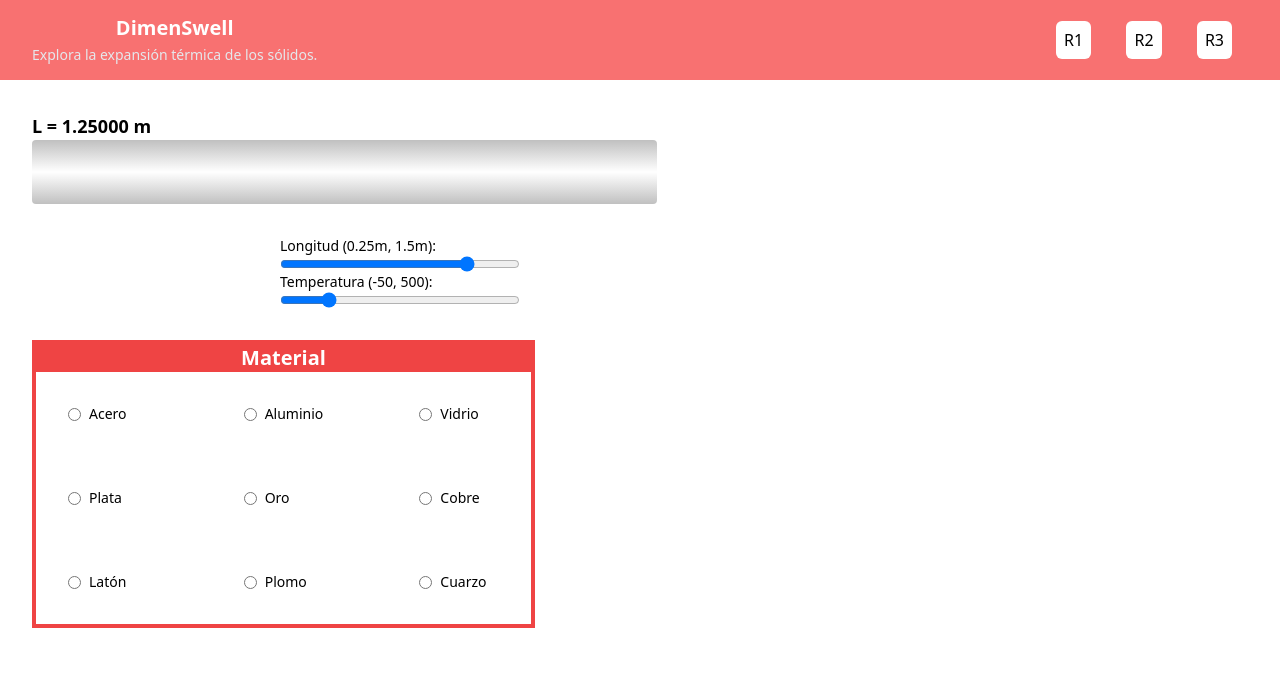
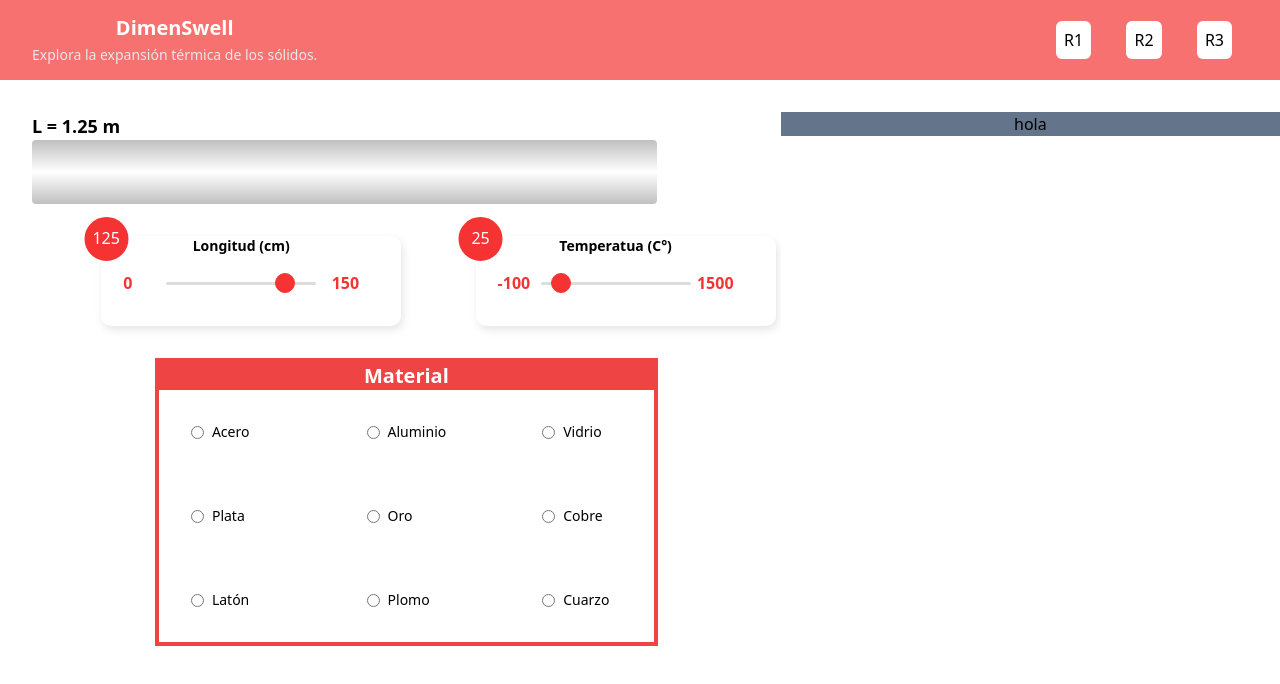
Before and after one commit to elcokiin/dimenswell, a React (Create React App) app: page / in a window 1280 px wide. Shown: the top 684 px of the page. Built offline with nearby package versions, Linux system fonts and the light colour scheme; the HTML template or start-up script is replaced by a standard one.

Commit message:
InputRange

```diff
--- a/src/components/Cylinder.jsx
+++ b/src/components/Cylinder.jsx
@@ -11,7 +11,7 @@ export const Cylinder = () => {
     return (
         <>
             <p className="text-lg font-bold">
-                L = {(width / 100).toFixed(5)} m
+                L = {(width / 100)} m
             </p>
             <div className="cylinder" style={{ width: `${(width * 5)}px`, background: gradient }}></div>
         </>
--- a/src/components/InputLarge.jsx
+++ /dev/null
@@ -1,17 +0,0 @@
-import { useContext } from "react"
-import { WidthContext } from "../Contexts"
-
-export const InputLarge = ({setWidth}) => {
-    const widthCot = useContext(WidthContext)
-
-    const handleChange = (e) => {
-        setWidth(e.target.value / 1)
-    }
-
-    return (
-        <div className="flex flex-col w-60">
-            <label htmlFor="vol" className="text-sm font-normal">Longitud (0.25m, 1.5m):</label>
-            <input type="range" value={widthCot} id="vol" name="vol" min="25" max="150" onChange={handleChange}></input>
-        </div>
-    )
-}
--- /dev/null
+++ b/src/components/InputRange.jsx
@@ -0,0 +1,19 @@
+import '../styles/inputRange.css'
+
+export const InputRange = ({ value, min, max, message, handleChange }) => {
+    return (
+        <div className="range">
+            <label htmlFor="temperature" className="text-sm font-semibold">{message}</label>
+            <div className={`sliderValue`}>
+                <span>{value.toFixed(0)}</span>
+            </div>
+            <div className="field pb-4">
+                <div className="value left">
+                    {min}</div>
+                <input type="range" min={min} max={max} value={value} steps="1" onChange={handleChange}/>
+                <div className="value right">
+                    {max}</div>
+            </div>
+        </div>
+    )
+}
--- a/src/components/InputTemperature.jsx
+++ /dev/null
@@ -1,24 +0,0 @@
-import { useContext, useEffect, useRef } from "react"
-import { WidthContext, TemperatureContext, MaterialContext } from "../Contexts"
-
-import { obtainChangeLength, obtainMaterial } from '../utils/utils'
-
-export const InputTemperature = ({ setWidth, setTemperature }) => {
-    const widthCot = useContext(WidthContext)
-    const temperatureCot = useContext(TemperatureContext)
-    const materialCot = useContext(MaterialContext)
-
-    const handleChange = (e) => {
-        const temperatureVariation = e.target.value - temperatureCot
-        const newWidth = widthCot + obtainChangeLength(widthCot, obtainMaterial(materialCot).expansionCoefficient, temperatureVariation)
-        setWidth(newWidth)
-        setTemperature(e.target.value)
-    }
-
-    return (
-        <div className="flex flex-col w-60">
-            <label htmlFor="vol" className="text-sm font-normal">Temperatura (-50, 500):</label>
-            <input type="range" id="vol" name="vol" min="-50" max="500" onChange={handleChange}></input>
-        </div>
-    )
-}
--- a/src/components/Materias.jsx
+++ b/src/components/Materias.jsx
@@ -1,6 +1,6 @@
 import { materials } from "../data/materials"
 
-export const Materias = ({setMaterial}) => {
+export const Materias = ({setMaterial, setWidth}) => {
 
     const handleChange = (e) => {
         setMaterial(e.target.value)
--- /dev/null
+++ b/src/components/TableVariations.jsx
@@ -0,0 +1,8 @@
+
+export const TableVariations = () => {
+    return (
+        <div>
+
+        </div>
+    )
+}
--- /dev/null
+++ b/src/components/ZoomCylinderChange.jsx
@@ -0,0 +1,7 @@
+
+export const ZoomCylinderChange = () => {
+    return (
+        <div>
+        </div>
+    )
+}
--- a/src/pages/R1.jsx
+++ b/src/pages/R1.jsx
@@ -1,32 +1,53 @@
 import { useState } from 'react'
 import { Header } from '../components/Header'
-import { InputLarge } from '../components/InputLarge'
-import { InputTemperature } from '../components/InputTemperature'
+import { InputRange } from '../components/InputRange'
 import { WidthContext, MaterialContext, TemperatureContext } from '../Contexts'
+
+import { obtainChangeLength, obtainMaterial } from '../utils/utils'
 
 import { Cylinder } from '../components/Cylinder'
 import { Materias } from '../components/Materias'
+import { TableVariations } from '../components/TableVariations'
+import { ZoomCylinderChange } from '../components/ZoomCylinderChange'
+
+import '../styles/r1.css'
 
 const R1 = () => {
     const [width, setWidth] = useState(125)
     const [material, setMaterial] = useState("Acero")
     const [temperature, setTemperature] = useState(25)
 
+    const handleLarge = (e) => {
+        setWidth(e.target.value / 1)
+    }
+    const handleTemperature = (e) => {
+        const temperatureVariation = e.target.value - temperature
+        const newWidth = width + obtainChangeLength(width, obtainMaterial(material).expansionCoefficient, temperatureVariation)
+        setWidth(newWidth)
+        setTemperature(e.target.value / 1)
+    }
+
     return (
         <WidthContext.Provider value={width}>
             <MaterialContext.Provider value={material}>
                 <TemperatureContext.Provider value={temperature}>
                     <Header />
-                    <main className='pt-8'>
+                    <main className='pt-8 flex'>
                         <section className='flex flex-col items-start w-3/5 ml-8 h-full overflow-hidden'>
                             <Cylinder />
-                            <div className='w-full flex flex-col items-center mt-8 -ml-4 mb-8'>
-                                <InputLarge setWidth={setWidth} />
-                                <InputTemperature setWidth={setWidth} setTemperature={setTemperature} />
+                            <div className='w-full flex items-start m-8 justify-around'>
+                                <InputRange min="0" max="150" value={width} message="Longitud (cm)" handleChange={handleLarge} />
+                                <InputRange min="-100" max="1500" value={temperature} message="Temperatua (C°)" handleChange={handleTemperature}/>
                             </div>
-                            <Materias setMaterial={setMaterial} />
+                            <div className='w-full flex justify-center'>
+                                <Materias setMaterial={setMaterial} setWidth={setWidth} />
+                            </div>
                         </section>
-                        <div></div>
+                        <section className='flex flex-col items-center w-2/5 h-full bg-slate-500'>
+                            <div>hola</div>
+                            <ZoomCylinderChange />
+                            <TableVariations />
+                        </section>
                     </main>
                 </TemperatureContext.Provider>
             </MaterialContext.Provider>
--- /dev/null
+++ b/src/styles/inputRange.css
@@ -0,0 +1,91 @@
+/* take of: https://codepen.io/fadzrinmadu/pen/NWpvVGa */
+.range {
+    height: 90px;
+    width: 300px;
+    background: #fff;
+    border-radius: 10px;
+    padding: 0 65px 0 45px;
+    box-shadow: 2px 4px 8px rgba(0, 0, 0, 0.1);
+    display: flex;
+    flex-direction: column;
+    align-items: center;
+}
+
+.sliderValue {
+    position: relative;
+    width: 100%;
+}
+
+.sliderValue span {
+    display: flex;
+    justify-content: center;
+    align-items: center;
+    position: absolute;
+    height: 45px;
+    width: 45px;
+    color: #fff;
+    font-weight: 500;
+    top: -40px;
+    left: -40px;
+    transform: translate(-50%);
+    line-height: 55px;
+    z-index: 2;
+}
+
+.sliderValue span::after {
+    position: absolute;
+    content: "";
+    height: 50px;
+    width: 50px;
+    background: #f53333;
+    left: 50%;
+    transform: translate(-50%) rotate(45deg);
+    border: 3px solid #fff;
+    border-radius: 50%;
+    z-index: -1;
+}
+
+.field {
+    display: flex;
+    align-items: center;
+    justify-content: center;
+    height: 100%;
+    position: relative;
+}
+
+.field .value {
+    position: absolute;
+    font-size: 16px;
+    color: #f53333;
+    font-weight: 600;
+}
+
+.field .value.left {
+    left: -43px;
+}
+
+.field .value.right {
+    right: -43px;
+}
+
+.range input {
+    -webkit-appearance: none;
+    width: 150px;
+    height: 3px;
+    background: #ddd;
+    border-radius: 5px;
+    outline: none;
+    border: none;
+    z-index: 2222;
+}
+
+.range input::-webkit-slider-thumb {
+    -webkit-appearance: none;
+    width: 20px;
+    height: 20px;
+    background: red;
+    border-radius: 50%;
+    background: #f53333;
+    border: 1px solid #f53333;
+    cursor: pointer;
+}
```
Also changed, not shown: src/styles/r1.css (added).
